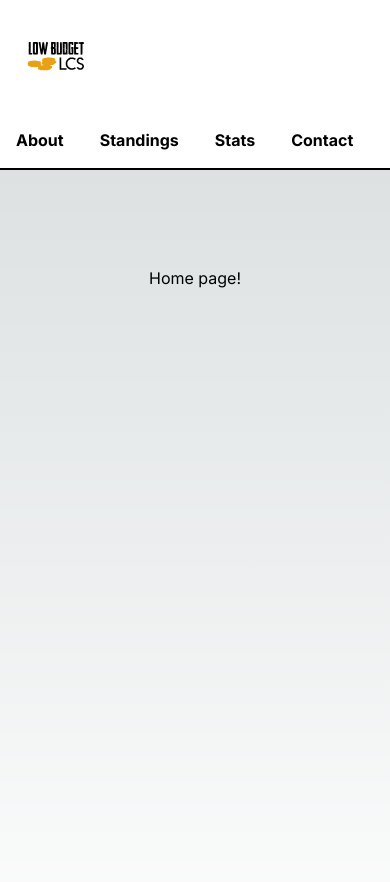
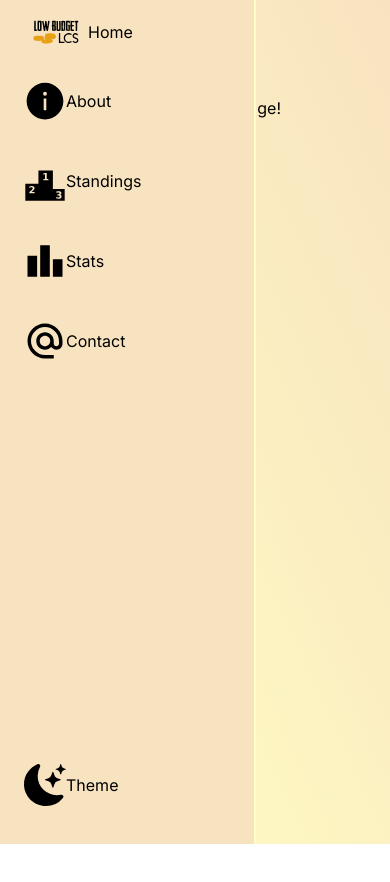
Before and after one commit to lowbudgetlcs/lblcs-next-frontend, a Next.js app: page / in a window 390 px wide. Shown: the top 882 px of the page. After the commit the page ends 844 px from the top, so only its background shows below. Built offline with nearby package versions, Linux system fonts and the light colour scheme.

Commit message:
Continued styling navbar, added animation- need to implement mobile behavior and fix some alignment issues

```diff
--- a/app/globals.css
+++ b/app/globals.css
@@ -3,25 +3,42 @@
 @tailwind utilities;
 
 :root {
-  --foreground-rgb: 0, 0, 0;
-  --background-start-rgb: 214, 219, 220;
-  --background-end-rgb: 255, 255, 255;
+  font-size: 16px;
+  font-family: 'Cambria', serif;
+  --text-primary: #b6b6b6;
+  --text-secondary: #ececec;
+  --bg-primary: #FFFDC3;
+  --bg-secondary: #F8E3C0;
+  --bg-tertiary: #f7f2ab;
 }
 
-@media (prefers-color-scheme: dark) {
-  :root {
-    --foreground-rgb: 255, 255, 255;
-    --background-start-rgb: 0, 0, 0;
-    --background-end-rgb: 0, 0, 0;
+
+
+@layer base {
+  html {
+    @apply bg-gradient-to-tr from-[--bg-primary] from-10% to-[--bg-secondary];
+    @apply scrollbar scrollbar-thumb scrollbar-track
+  }
+
+  body {
+    @apply m-0 p-0;
+  }
+
+  main {
+    @apply ml-20 p-4
   }
 }
 
-body {
-  color: rgb(var(--foreground-rgb));
-  background: linear-gradient(
-      to bottom,
-      transparent,
-      rgb(var(--background-end-rgb))
-    )
-    rgb(var(--background-start-rgb));
+@layer utilities {
+  .scrollbar::-webkit-scrollbar {
+    width: 0.25rem
+  }
+
+  .scrollbar-track::-webkit-scrollbar-track {
+    background: slategrey;
+  }
+
+  .scrollbar-thumb::-webkit-scrollbar-thumb {
+    background: aliceblue;
+  }
 }
--- a/app/page.tsx
+++ b/app/page.tsx
@@ -1,7 +1,7 @@
 export default function Home() {
   return (
-    <div className={"flex min-h-screen flex-col items-center justify-between p-24"}>
+    <main className={"flex min-h-screen flex-col items-center justify-between p-24"}>
       Home page!
-    </div>
+    </main>
   )
 }
--- a/components/Navbar.tsx
+++ b/components/Navbar.tsx
@@ -1,4 +1,9 @@
 import Image from 'next/image';
+import { AiFillInfoCircle } from "react-icons/ai";
+import { MdLeaderboard } from "react-icons/md";
+import { GiPodium } from "react-icons/gi";
+import { MdOutlineAlternateEmail } from "react-icons/md";
+import { BsMoonStarsFill } from "react-icons/bs";
 
 import NavbarButton from "@/components/NavbarButton";
 
@@ -6,32 +11,38 @@ import LblcsLogo from '@/public/lblcs_logo.svg'
 
 export default function Navbar() {
     return (
-        <div className="flex border-b-2 border-black flex-wrap justify-between bg-white w-full">
-            <div className={"flex self-start gap-2 p-2"}>
-                <NavbarButton href={"/"}>
-                    <Image
-                        src={LblcsLogo}
-                        width={80}
-                        height={80}
-                        alt={"LBLCS Logo"}
-                    />
+        <nav className="fixed w-20 bg-[--bg-secondary] border-r-2 border-[--bg-primary] group transition-all duration-200 ease-out hover:w-64" aria-label={"navbar-container"}>
+            <ul className={"list-none p-0 m-0 flex flex-col items-center h-screen"} aria-label={"navbar-list"}>
+                <NavbarButton href={"/"} text={"Home"}>
+                        <Image
+                            src={LblcsLogo}
+                            height={0}
+                            width={0}
+                            style={{width: "4rem", height:"auto"}}
+                            alt={"LBLCS Logo"}
+                        />
                 </NavbarButton>
-            </div>
 
-            <div className={"flex self-center gap-5 p-2"}>
-                <NavbarButton href={"/about"}>
-                    About
+                <NavbarButton href={"/about"} text={"About"}>
+                    <AiFillInfoCircle size={42} />
                 </NavbarButton>
-                <NavbarButton href={"/standings"}>
-                    Standings
+
+                <NavbarButton href={"/standings"} text={"Standings"}>
+                    <GiPodium size={42} />
                 </NavbarButton>
-                <NavbarButton href={"/stats"}>
-                    Stats
+
+                <NavbarButton href={"/stats"} text={"Stats"}>
+                    <MdLeaderboard size={42} />
                 </NavbarButton>
-                <NavbarButton href={"/contact"}>
-                    Contact
+
+                <NavbarButton href={"/contact"} text={"Contact"}>
+                    <MdOutlineAlternateEmail size={42} />
                 </NavbarButton>
-            </div>
-        </div>
+
+                <NavbarButton href={""} text={"Theme"}>
+                    <BsMoonStarsFill size={42} />
+                </NavbarButton>
+            </ul>
+        </nav>
     );
 }
--- a/components/NavbarButton.tsx
+++ b/components/NavbarButton.tsx
@@ -4,15 +4,20 @@ import React from 'react';
 interface NavbarButtonProps {
     href: string
     children: React.ReactNode
+    text: string
 }
 
-export default function NavbarButton({ href, children }: NavbarButtonProps) {
+export default function NavbarButton({ href, children, text }: NavbarButtonProps) {
     return (
-        <Link href={href} className={"flex p-2 font-bold hover:font-extrabold"}>
-            <div className={"justify-self-end self-end"}>
-                {children}
-            </div>
-        </Link>
-)
-    ;
+        <li className={"flex w-full last:mt-auto"}>
+            <Link href={href} className={"h-20 text-[--text-black]"} aria-label={"navbar-link"}>
+                <div className={"flex my-0 mx-6 items-center"} aria-label={"navbar-icon"}>
+                    {children}
+                    <p className={"hidden group-hover:block"}>
+                        {text}
+                    </p>
+                </div>
+            </Link>
+        </li>
+    );
 }
```
